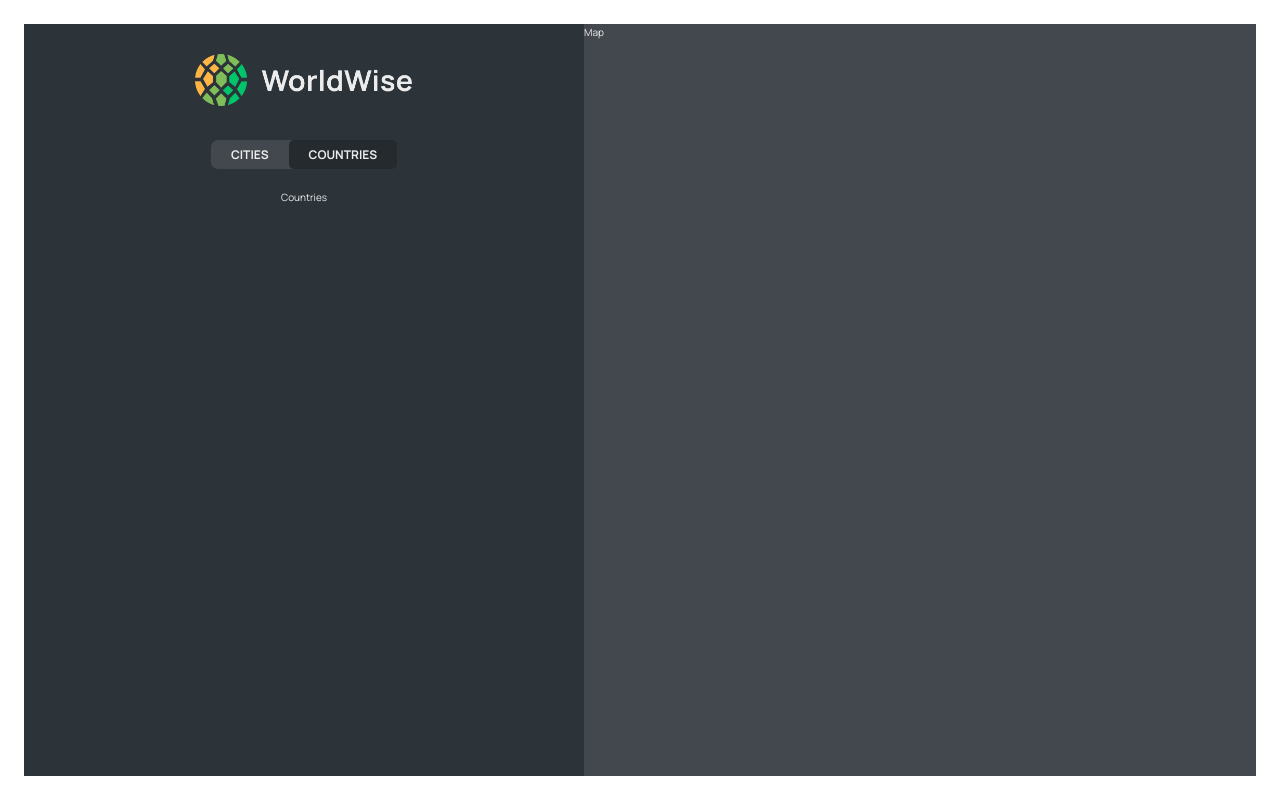
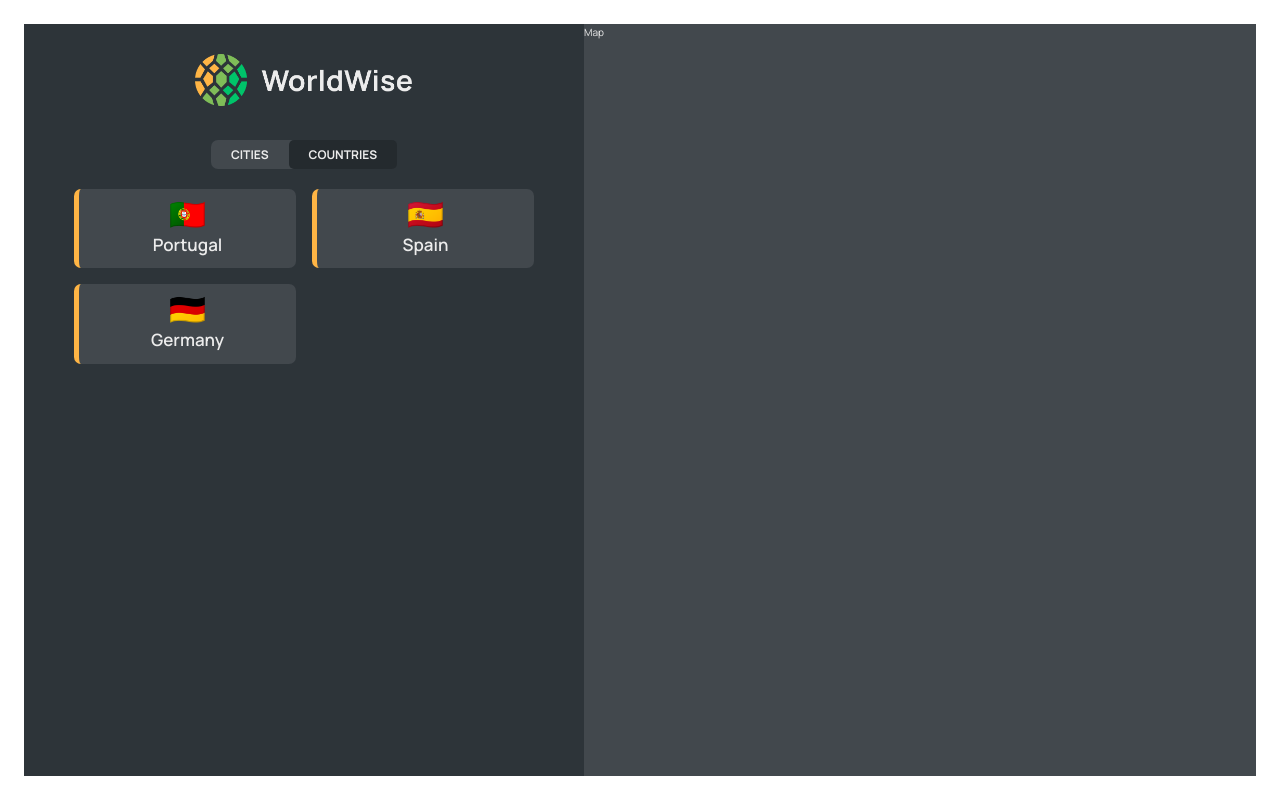
Before and after one commit to cherrydub/worldwise, a React (Vite) app: page /app/countries in a window 1280 px wide. Built offline with nearby package versions, Linux system fonts and the light colour scheme; data requests are answered from the project's data file.

Commit message:
reducing countries using Set

```diff
--- a/data/cities.json
+++ b/data/cities.json
@@ -35,6 +35,30 @@
         "lng": 13.376933665713324
       },
       "id": 98443197
+    },
+    {
+      "cityName": "Faro",
+      "country": "Portugal",
+      "emoji": "🇵🇹",
+      "date": "2027-10-31T15:59:59.138Z",
+      "notes": "Great spot!",
+      "position": {
+        "lat": 38.727881642324164,
+        "lng": -9.140900099907554
+      },
+      "id": 234008
+    },
+    {
+      "cityName": "Barcelona",
+      "country": "Spain",
+      "emoji": "🇪🇸",
+      "date": "2027-07-15T08:22:53.976Z",
+      "notes": "Beautiful architecture",
+      "position": {
+        "lat": 40.46635901755316,
+        "lng": -3.7133789062500004
+      },
+      "id": 3874983
     }
   ]
 }
--- a/src/App.jsx
+++ b/src/App.jsx
@@ -1,4 +1,5 @@
 import { BrowserRouter, Route, Routes } from "react-router-dom";
+import { useEffect, useState } from "react";
 import Homepage from "./pages/Homepage";
 import Product from "./pages/Product";
 import Pricing from "./pages/Pricing";
@@ -6,8 +7,9 @@
 import AppLayout from "./pages/AppLayout";
 import Login from "./pages/Login";
 import CityList from "./components/CityList";
-import { useEffect, useState } from "react";
+
 import axios from "axios";
+import CountryList from "./components/CountryList";
 
 const BASE_URL = "http://localhost:8000/cities";
 
@@ -47,7 +49,10 @@
             path="cities"
             element={<CityList cities={cities} isLoading={isLoading} />}
           />
-          <Route path="countries" element={<p>Countries</p>} />
+          <Route
+            path="countries"
+            element={<CountryList cities={cities} isLoading={isLoading} />}
+          />
           <Route path="form" element={<p>Form</p>} />
         </Route>
         <Route path="*" element={<PageNotFound />} />
--- a/src/components/CountryItem.jsx
+++ b/src/components/CountryItem.jsx
@@ -1,6 +1,6 @@
 import styles from "./CountryItem.module.css";
 
-function CountryItem({ country }) {
+export default function CountryItem({ country }) {
   return (
     <li className={styles.countryItem}>
       <span>{country.emoji}</span>
@@ -8,5 +8,3 @@
     </li>
   );
 }
-
-export default CountryItem;
--- /dev/null
+++ b/src/components/CountryList.jsx
@@ -0,0 +1,31 @@
+import React from "react";
+import styles from "./CountryList.module.css";
+import Spinner from "./Spinner";
+
+import Message from "./Message";
+import CountryItem from "./CountryItem";
+
+export default function CountryList({ cities, isLoading }) {
+  if (isLoading) return <Spinner />;
+
+  if (!cities.length)
+    return <Message message="Add your first city by clicking on the map" />;
+
+  const uniqueCountries = new Set();
+
+  const countries = cities.reduce((arr, city) => {
+    if (!uniqueCountries.has(city.country)) {
+      uniqueCountries.add(city.country);
+      return [...arr, { country: city.country, emoji: city.emoji }];
+    }
+    return arr;
+  }, []);
+
+  return (
+    <ul className={styles.countryList}>
+      {countries.map((country) => (
+        <CountryItem country={country} key={country.country} />
+      ))}
+    </ul>
+  );
+}
```
